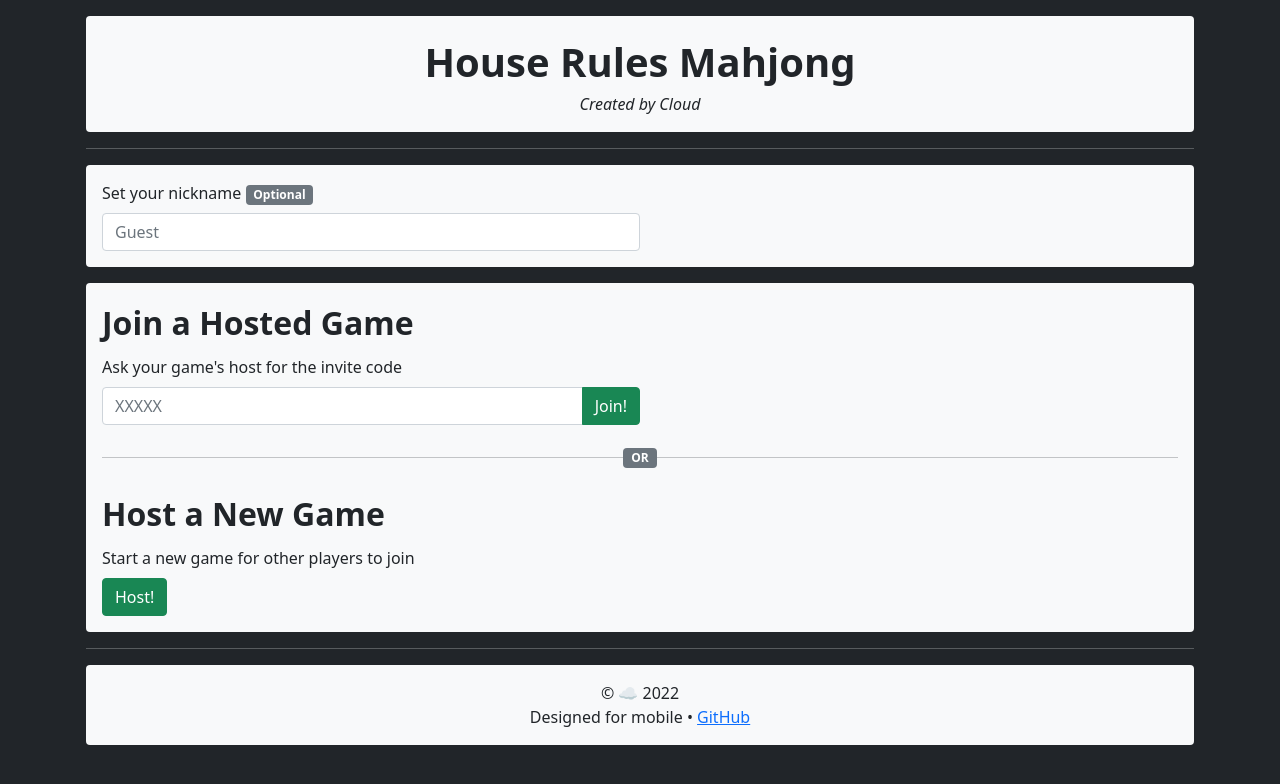
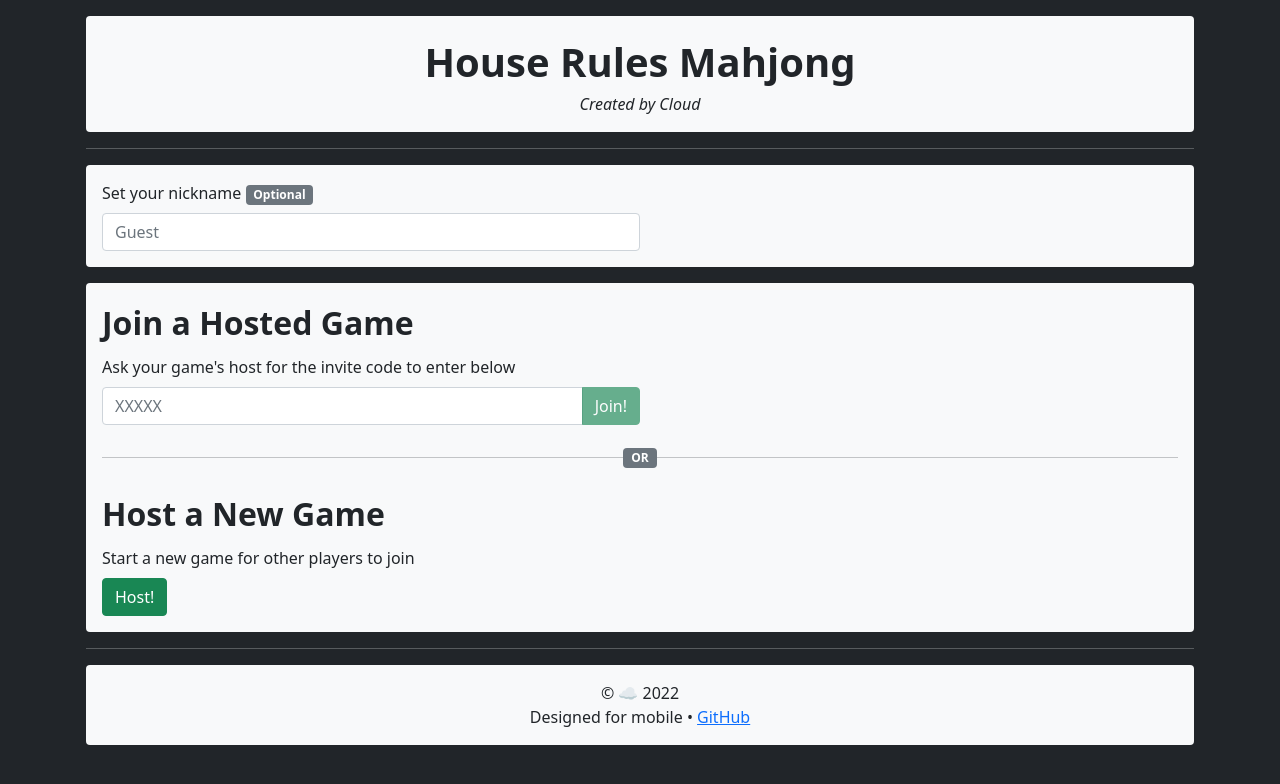
Before and after one commit to Cloud7050/nodejs-mahjong, a Next.js app: page / in a window 1280 px wide. Shown: the top 784 px of the page. Built offline with nearby package versions, Linux system fonts and the light colour scheme.

Commit message:
feat(): Validation for invite code filling, conditionally disable join button

```diff
--- a/pages/index.jsx
+++ b/pages/index.jsx
@@ -4,8 +4,9 @@ import Divider from "../components/bootstrap/divider.jsx";
 import LightTile from "../components/bootstrap/lightTile.jsx";
 import Spacer from "../components/bootstrap/spacer.jsx";
 import { ensureId } from "../utilities/browser/id.js";
-import { DEFAULT_NICKNAME, MAX_NICKNAME_LENGTH } from "../utilities/constants.js";
+import { DEFAULT_NICKNAME, INVITE_CODE_LENGTH, MAX_NICKNAME_LENGTH } from "../utilities/constants.js";
 import utilities from "../styles/utilities.module.css";
+import { l } from "../utilities/logging.js";
 
 
 
@@ -14,17 +15,30 @@ export default function Index() {
 	let [isNicknameFocused, setIsNicknameFocused] = useState(false);
 	let [nickname, setNickname] = useState(null);
 
+	let [isInviteFilled, setIsInviteFilled] = useState(false);
+
 	function onNicknameFocus(_event) {
 		setIsNicknameFocused(true);
 	}
 
 	function onNicknameChange(event) {
-		let newNickname = event.target.value ?? null;
+		let newNickname = event.target.value;
+		if (newNickname.length === 0) newNickname = null;
+
 		setNickname(newNickname);
 	}
 
 	function onNicknameBlur(_event) {
 		setIsNicknameFocused(false);
+	}
+
+	function onInviteChange(event) {
+		let { value } = event.target;
+		let lettersOnly = value.replace(/[^a-z]/iu, "");
+		let uppercaseLetters = lettersOnly.toUpperCase();
+
+		setIsInviteFilled(uppercaseLetters.length === INVITE_CODE_LENGTH);
+		event.target.value = uppercaseLetters;
 	}
 
 	useEffect(
@@ -70,9 +84,9 @@ export default function Index() {
 					</div>
 					<div className={ `flex-grow-1 ${utilities.flexBasis0}` }>
 						<div className="ps-3">
-						{ isNicknameFocused && `${nickname?.length ?? 0}/${MAX_NICKNAME_LENGTH} characters` }
+							{ isNicknameFocused && `${nickname?.length ?? 0}/${MAX_NICKNAME_LENGTH} characters` }
+						</div>
 					</div>
-				</div>
 				</div>
 			</LightTile>
 
@@ -83,15 +97,21 @@ export default function Index() {
 					Join a Hosted Game
 				</div>
 				<div className="mb-2">
-					Ask your game&apos;s host for the invite code
+					Ask your game&apos;s host for the invite code to enter below
 				</div>
 				<div className="w-50">
 					<div className="input-group">
 						<input
 							className="form-control"
 							placeholder="XXXXX"
+							maxLength={ INVITE_CODE_LENGTH }
+
+							onChange={ onInviteChange }
 						/>
-						<button className="btn btn-success">Join!</button>
+						<button
+							className="btn btn-success"
+							disabled={ !isInviteFilled }
+						>Join!</button>
 					</div>
 				</div>
 
--- a/utilities/constants.js
+++ b/utilities/constants.js
@@ -3,3 +3,5 @@ export const KEY_ID = "id";
 
 export const DEFAULT_NICKNAME = "Guest";
 export const MAX_NICKNAME_LENGTH = 20;
+
+export const INVITE_CODE_LENGTH = 5;
```
